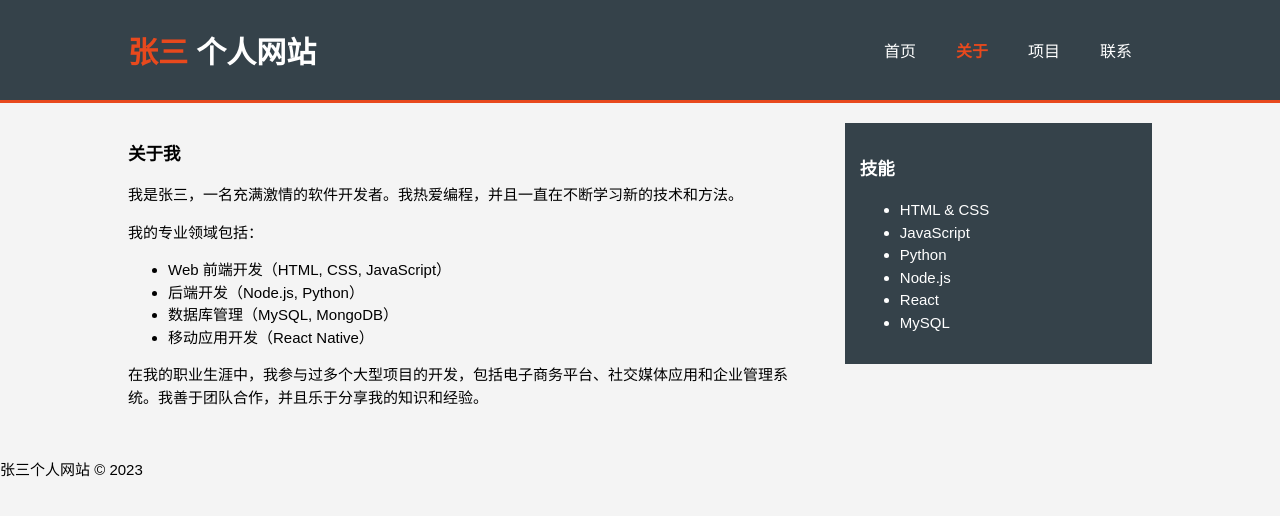
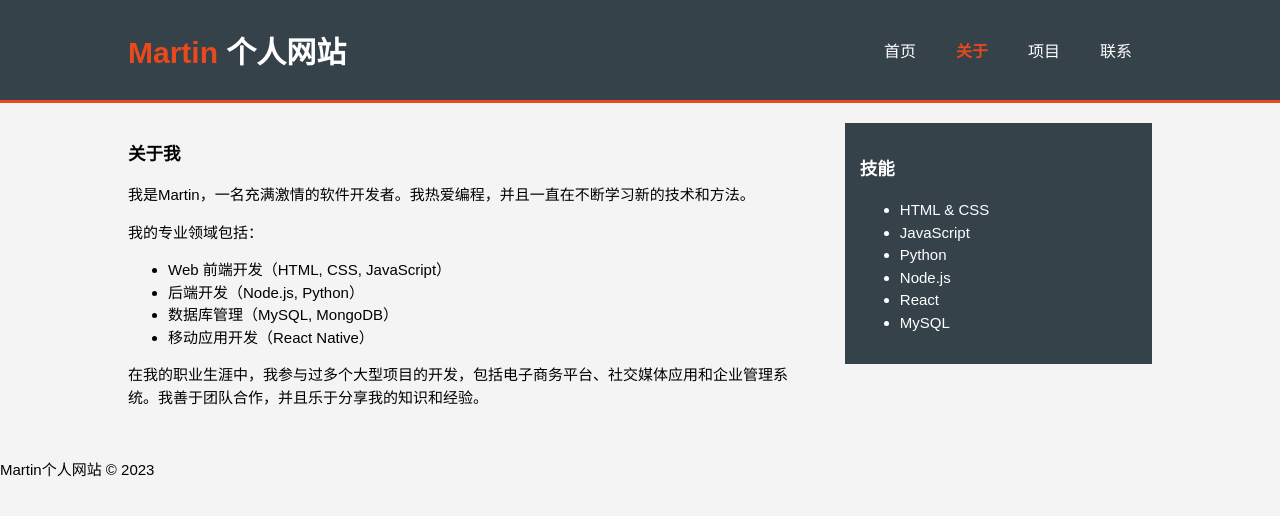
Before and after one commit to martin2space/martin2space.github.io, a plain HTML site: page about.html in a window 1280 px wide. Drawn offline with Linux system fonts and the light colour scheme.

Commit message:
Update webpage with new content

```diff
--- a/about.html
+++ b/about.html
@@ -3,14 +3,14 @@
 <head>
     <meta charset="UTF-8">
     <meta name="viewport" content="width=device-width, initial-scale=1.0">
-    <title>关于张三 - 个人网站</title>
+    <title>关于Martin - 个人网站</title>
     <link rel="stylesheet" href="style.css">
 </head>
 <body>
     <header>
         <div class="container">
             <div id="branding">
-                <h1><span class="highlight">张三</span> 个人网站</h1>
+                <h1><span class="highlight">Martin</span> 个人网站</h1>
             </div>
             <nav>
                 <ul>
@@ -27,7 +27,7 @@
         <div class="container">
             <article id="main-col">
                 <h1 class="page-title">关于我</h1>
-                <p>我是张三，一名充满激情的软件开发者。我热爱编程，并且一直在不断学习新的技术和方法。</p>
+                <p>我是Martin，一名充满激情的软件开发者。我热爱编程，并且一直在不断学习新的技术和方法。</p>
                 <p>我的专业领域包括：</p>
                 <ul>
                     <li>Web 前端开发（HTML, CSS, JavaScript）</li>
@@ -54,7 +54,7 @@
     </section>
 
     <footer>
-        <p>张三个人网站 &copy; 2023</p>
+        <p>Martin个人网站 &copy; 2023</p>
     </footer>
 </body>
 </html>
```
Also changed, not shown: projects.html (+3 -3 lines).
